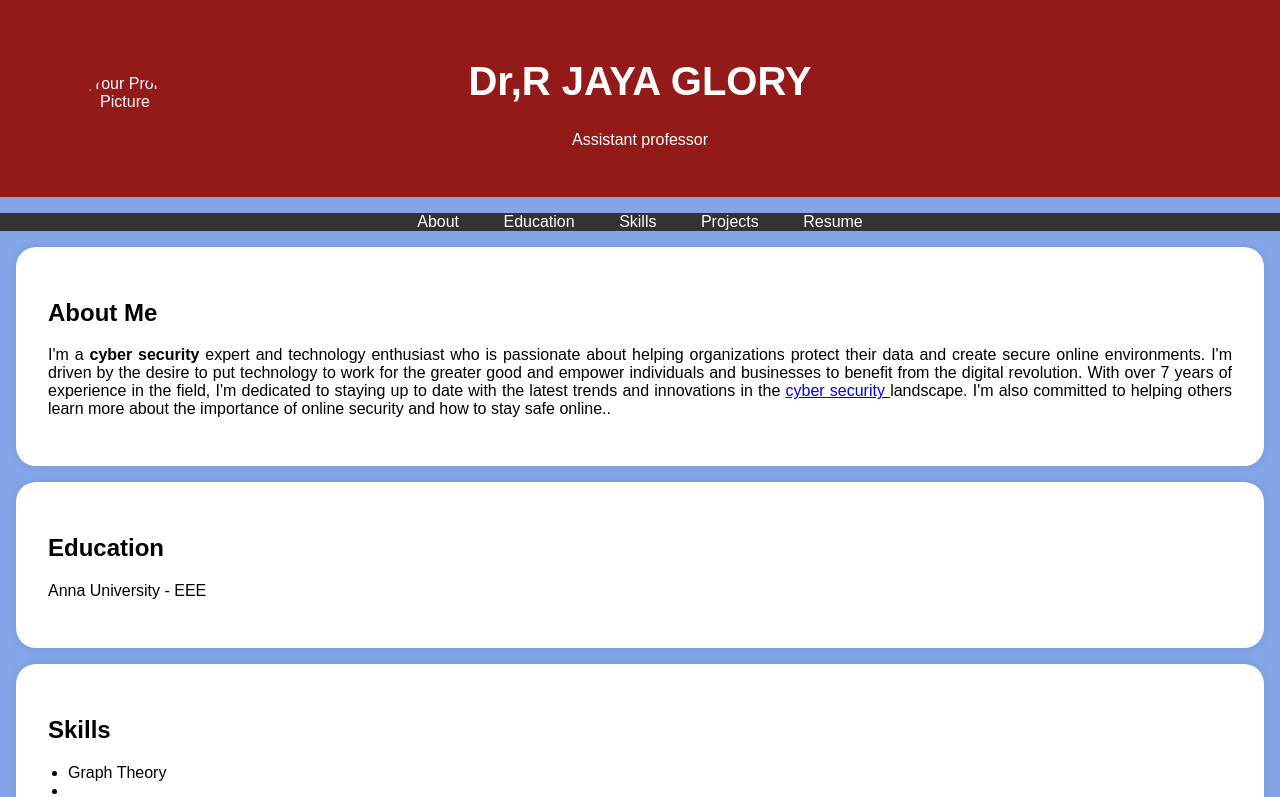
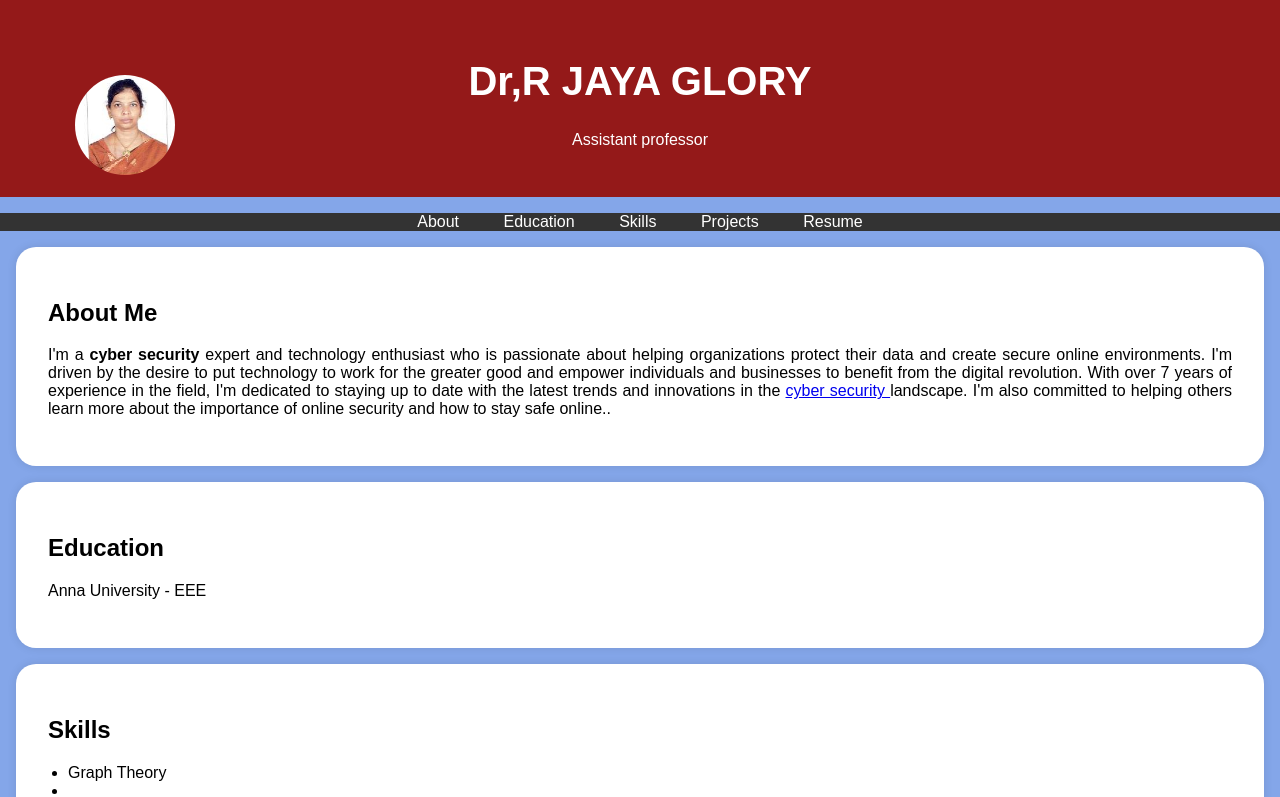
Before and after one commit to Glory197/GloryNM1, a plain HTML site: page index.html in a window 1280 px wide. Shown: the top 797 px of the page. Drawn offline with Linux system fonts and the light colour scheme.

Commit message:
index.html

```diff
--- a/index.html
+++ b/index.html
@@ -95,7 +95,7 @@
     <header>
         <div class="header-content">
             <!-- Add your profile picture here -->
-            <img src="./pic.jpg" alt="Your Profile Picture" class="profile-picture">
+            <img src="PHOTO.png" alt="Your Profile Picture" class="profile-picture">
             <h1>Dr,R JAYA GLORY</h1>
             <p>Assistant professor</p>
         </div>
```
